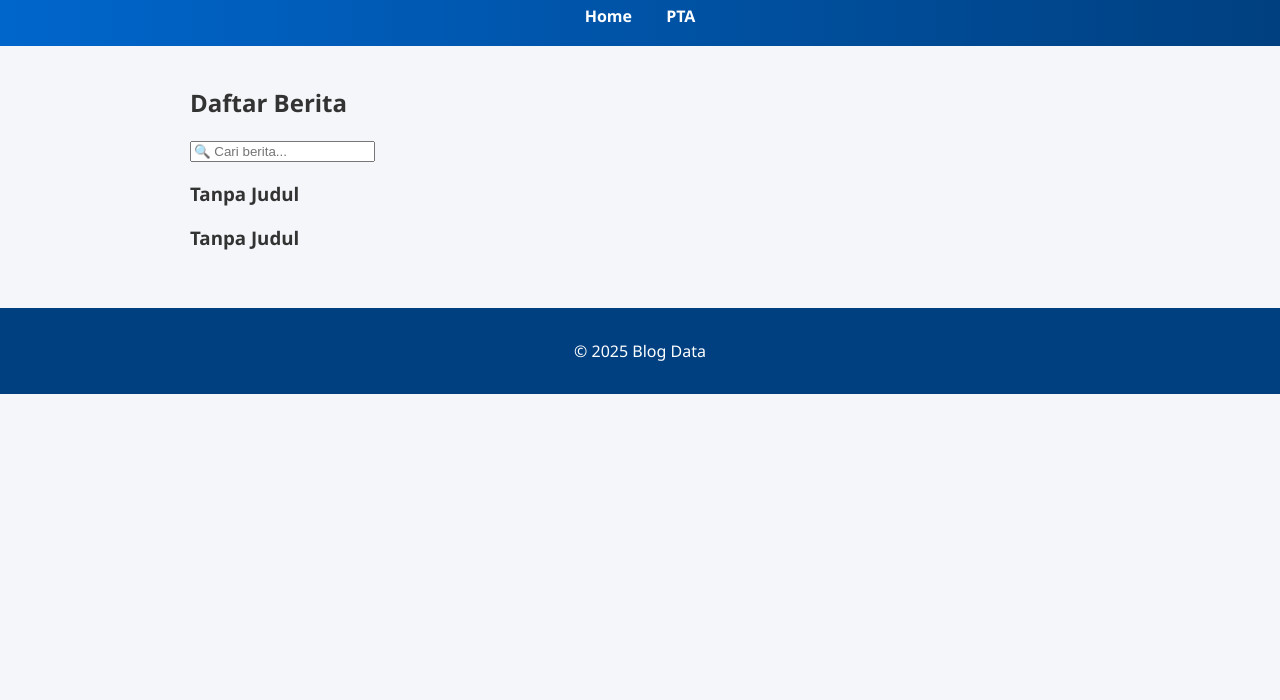
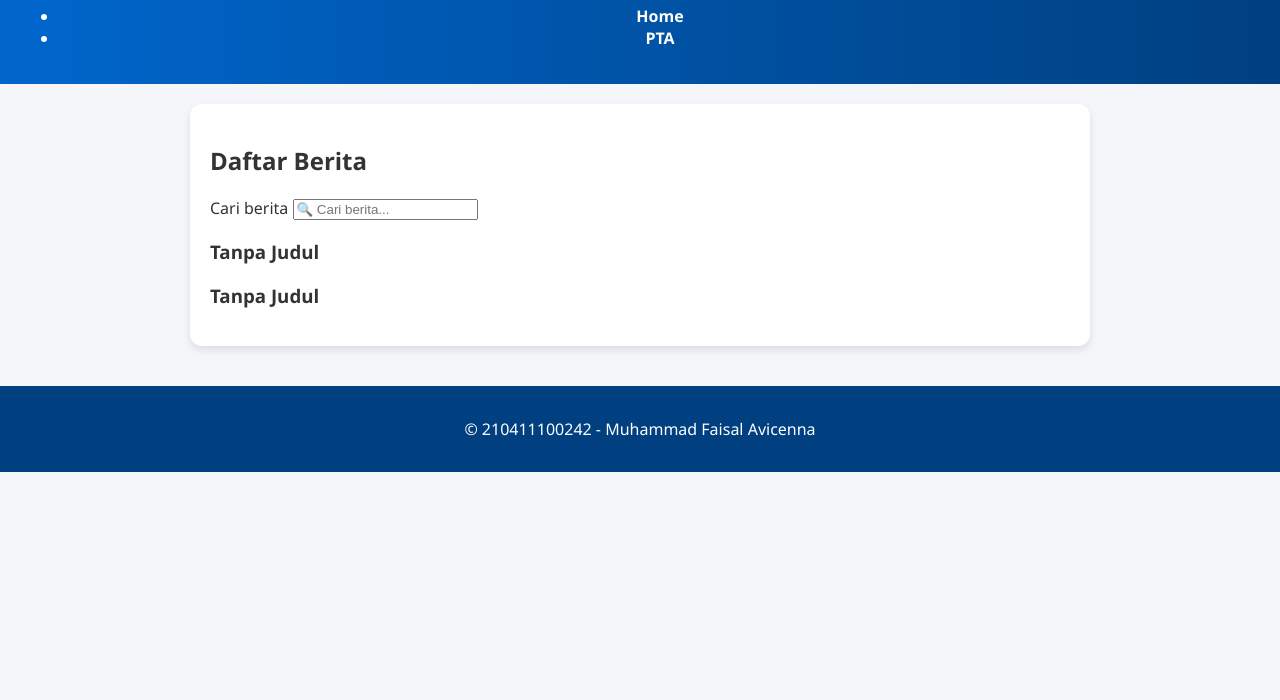
Before and after one commit to MuhammadFaisalAvicenna/ppw, a plain HTML site: page beritakompas.html in a window 1280 px wide. Shown: the part 100-800 px from the top of the page. Drawn offline with Linux system fonts and the light colour scheme; files whose address does not match are found by name.

Commit message:
Update beritakompas.html
Signed-off-by: hiisalvic <112039623+MuhammadFaisalAvicenna@users.noreply.github.com>

```diff
--- a/beritakompas.html
+++ b/beritakompas.html
@@ -2,27 +2,45 @@
 <html lang="id">
 <head>
   <meta charset="UTF-8">
+  <meta name="viewport" content="width=device-width, initial-scale=1.0">
   <title>Blog Berita</title>
   <link rel="stylesheet" href="style.css">
   <script defer src="script.js"></script>
 </head>
 <body>
   <header>
-    <h1>📰 Blog Berita</h1>
-    <nav>
-      <a href="index.html">Home</a>
-      <a href="pta.html">PTA</a>
-    </nav>
+    <div class="container">
+      <h1>📰 Blog Berita</h1>
+      <nav>
+        <ul>
+          <li><a href="index.html">Home</a></li>
+          <li><a href="pta.html">PTA</a></li>
+        </ul>
+      </nav>
+    </div>
   </header>
 
   <main>
-    <h2>Daftar Berita</h2>
-    <input type="text" id="search-berita" placeholder="🔍 Cari berita..." class="search-bar">
-    <div id="berita-container" class="blog-list"></div>
+    <section class="berita-section">
+      <h2>Daftar Berita</h2>
+
+      <label for="search-berita" class="sr-only">Cari berita</label>
+      <input
+        type="text"
+        id="search-berita"
+        placeholder="🔍 Cari berita..."
+        class="search-bar"
+        aria-label="Pencarian berita"
+      >
+
+      <div id="berita-container" class="blog-list">
+        <!-- Data berita akan dimuat dari script.js -->
+      </div>
+    </section>
   </main>
 
   <footer>
-    <p>© 2025 Blog Data</p>
+    <p>&copy; 210411100242 - Muhammad Faisal Avicenna</p>
   </footer>
 </body>
 </html>
```
